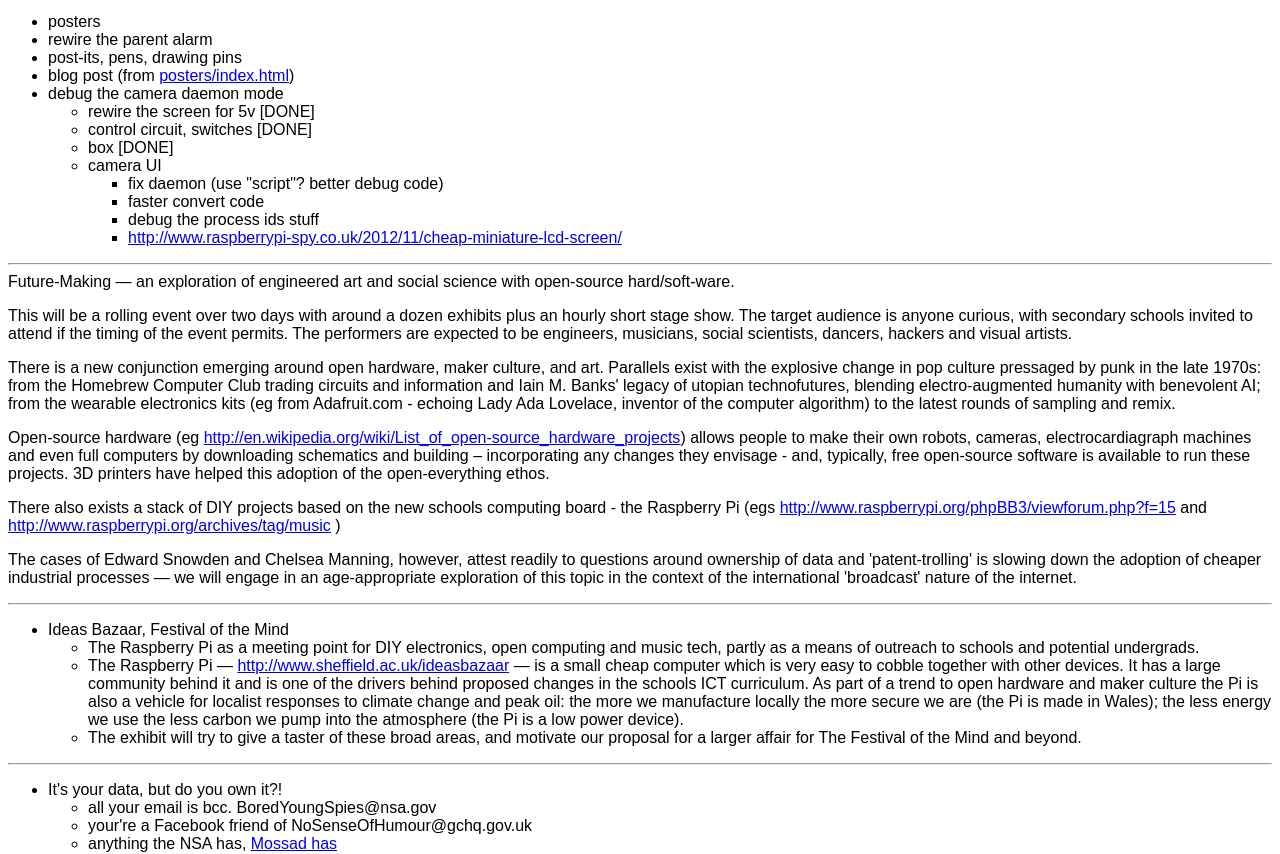
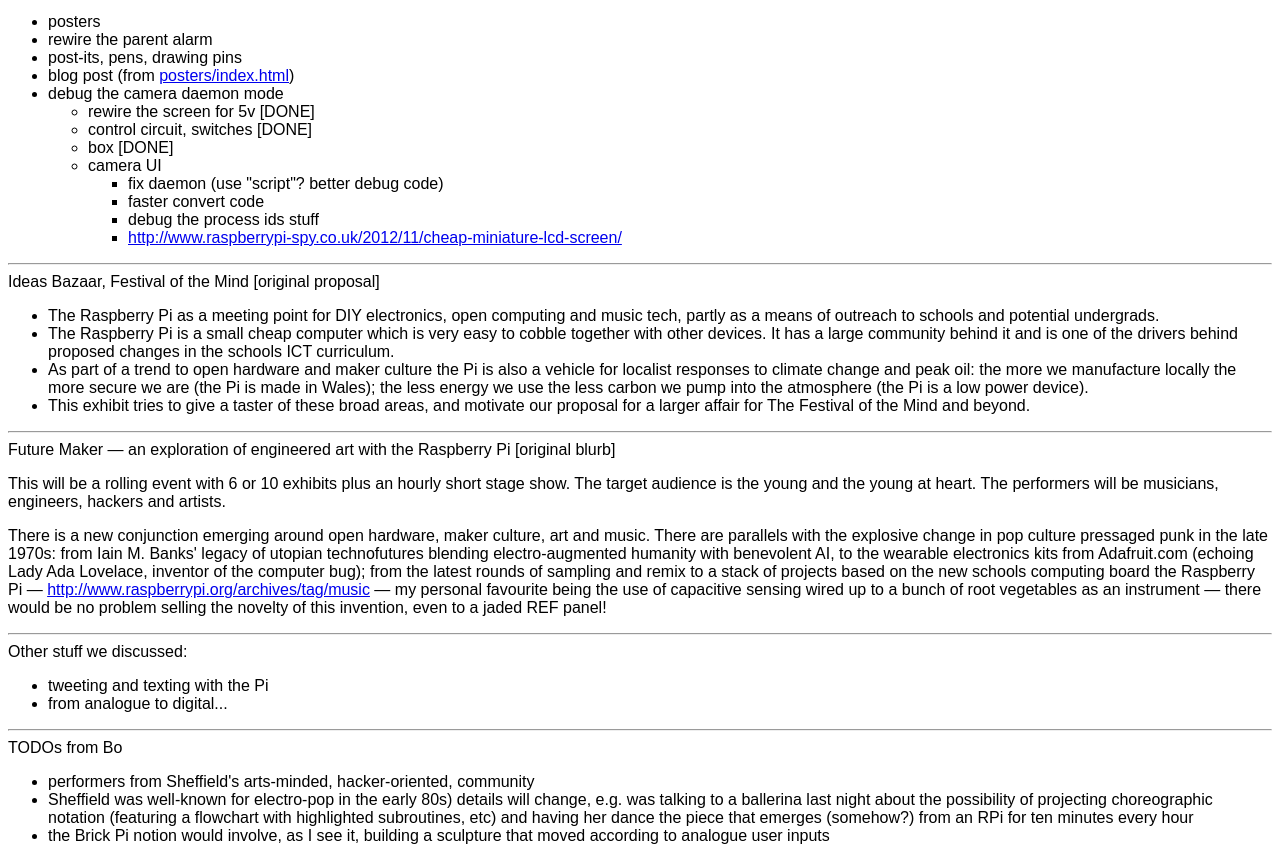
Before and after one commit to hamishcunningham/pi-tronics, a plain HTML site: page ideas-bazaar/notes.html in a window 1280 px wide. Shown: the part 101-955 px from the top of the page. Drawn offline with Linux system fonts and the light colour scheme.

Commit message:
future making poster

```diff
--- a/ideas-bazaar/notes.html
+++ b/ideas-bazaar/notes.html
@@ -67,102 +67,47 @@
 </ul>
 
 <p><hr>
-Future-Making &mdash; an exploration of engineered art and social science with
-open-source hard/soft-ware.</p>
+Ideas Bazaar, Festival of the Mind
+[original proposal]</p>
 
-<p>This will be a rolling event over two days with around a dozen exhibits plus
-an hourly short stage show. The target audience is anyone curious, with
-secondary schools invited to attend if the timing of the event permits.  The
-performers are expected to be engineers, musicians, social scientists,
-dancers, hackers and visual artists.</p>
-
-<p>There is a new conjunction emerging around open hardware, maker culture, and
-art. Parallels exist with the explosive change in pop culture pressaged by
-punk in the late 1970s: from the Homebrew Computer Club trading circuits and
-information and Iain M. Banks' legacy of utopian technofutures, blending
-electro-augmented humanity with benevolent AI; from the wearable electronics
-kits (eg from Adafruit.com - echoing Lady Ada Lovelace, inventor of the
-computer algorithm) to the latest rounds of sampling and remix.</p>
-
-<p>Open-source hardware (eg
-<a class="cow-url" href="http://en.wikipedia.org/wiki/List_of_open-source_hardware_projects">http://en.wikipedia.org/wiki/List_of_open-source_hardware_projects</a>) allows
-people to make their own robots, cameras, electrocardiagraph machines and even
-full computers by downloading schematics and building &ndash; incorporating any
-changes they envisage - and, typically, free open-source software is available
-to run these projects.  3D printers have helped this adoption of the
-open-everything ethos.</p>
-
-<p>There also exists a stack of DIY projects based on the new schools computing
-board - the Raspberry Pi (egs
-<a class="cow-url" href="http://www.raspberrypi.org/phpBB3/viewforum.php?f=15">http://www.raspberrypi.org/phpBB3/viewforum.php?f=15</a> and
-<a class="cow-url" href="http://www.raspberrypi.org/archives/tag/music">http://www.raspberrypi.org/archives/tag/music</a> )</p>
-
-<p>The cases of Edward Snowden and Chelsea Manning, however, attest readily to
-questions around ownership of data and 'patent-trolling' is slowing down the
-adoption of cheaper industrial processes &mdash;  we will engage in an
-age-appropriate exploration of this topic  in the context of the international
-'broadcast' nature of the internet.</p>
-
-<p><hr></p>
 <ul>
-<li>Ideas Bazaar, Festival of the Mind
-  <ul>
-  <li>The Raspberry Pi as a meeting point for DIY electronics, open
-    computing and music tech, partly as a means of outreach to schools and
-    potential undergrads.</li>
-  <li>The Raspberry Pi &mdash; <a class="cow-url" href="http://www.sheffield.ac.uk/ideasbazaar">http://www.sheffield.ac.uk/ideasbazaar</a> &mdash; is a
-    small cheap computer which is very easy to cobble together with other
-    devices. It has a large community behind it and is one of the drivers
-    behind proposed changes in the schools ICT curriculum. As part of a
-    trend to open hardware and maker culture the Pi is also a vehicle for
-    localist responses to climate change and peak oil: the more we
-    manufacture locally the more secure we are (the Pi is made in Wales);
-    the less energy we use the less carbon we pump into the atmosphere
-    (the Pi is a low power device).</li>
-  <li>The exhibit will try to give a taster of these broad areas, and
-    motivate our proposal for a larger affair for The Festival of the Mind
-    and beyond.</li>
-  </ul></li>
-</ul>
-
-<p><hr></p>
-<ul>
-<li>It's your data, but do you own it?!
-  <ul>
-  <li>all your email is bcc. BoredYoungSpies@nsa.gov</li>
-  <li>your're a Facebook friend of NoSenseOfHumour@gchq.gov.uk</li>
-  <li>anything the NSA has,
-    <a class="cow-url" href="http://www.theguardian.com/world/2013/sep/11/nsa-americans-personal-data-israel-documents">Mossad has</a></li>
-  </ul></li>
+<li>The Raspberry Pi as a meeting point for DIY electronics, open computing and
+  music tech, partly as a means of outreach to schools and potential
+  undergrads.</li>
+<li>The Raspberry Pi is a small cheap computer which is very easy to cobble
+  together with other devices. It has a large community behind it and is one
+  of the drivers behind proposed changes in the schools ICT curriculum.</li>
+<li>As part of a trend to open hardware and maker culture the Pi is also a
+  vehicle for localist responses to climate change and peak oil: the more we
+  manufacture locally the more secure we are (the Pi is made in Wales); the
+  less energy we use the less carbon we pump into the atmosphere (the Pi is a
+  low power device).</li>
+<li>This exhibit tries to give a taster of these broad areas, and motivate our
+  proposal for a larger affair for The Festival of the Mind and beyond.</li>
 </ul>
 
 <p><hr>
-Future Maker &mdash; an exploration of engineered art with the
-Raspberry Pi</p>
+Future Maker &mdash; an exploration of engineered art with the Raspberry Pi
+[original blurb]</p>
 
-<p>This will be a rolling event with 6 or 10 exhibits plus an
-hourly short stage show. The target audience is the young and
-the young at heart. The performers will be musicians,
-engineers, hackers and artists.</p>
+<p>This will be a rolling event with 6 or 10 exhibits plus an hourly short stage
+show. The target audience is the young and the young at heart. The performers
+will be musicians, engineers, hackers and artists.</p>
 
-<p>There is a new conjunction emerging around open hardware,
-maker culture, art and music. There are parallels with the
-explosive change in pop culture pressaged punk in the late
-1970s: from Iain M. Banks' legacy of utopian technofutures
-blending electro-augmented humanity with benevolent AI, to the
-wearable electronics kits from Adafruit.com (echoing Lady Ada
-Lovelace, inventor of the computer bug); from the latest
-rounds of sampling and remix to a stack of projects based on
-the new schools computing board the Raspberry Pi &mdash;
-<a class="cow-url" href="http://www.raspberrypi.org/archives/tag/music">http://www.raspberrypi.org/archives/tag/music</a> &mdash; my personal
-favourite being the use of capacitive sensing wired up to a
-bunch of root vegetables as an instrument &mdash; there would be no
-problem selling the novelty of this invention, even to a jaded
-REF panel!</p>
+<p>There is a new conjunction emerging around open hardware, maker culture, art
+and music. There are parallels with the explosive change in pop culture
+pressaged punk in the late 1970s: from Iain M. Banks' legacy of utopian
+technofutures blending electro-augmented humanity with benevolent AI, to the
+wearable electronics kits from Adafruit.com (echoing Lady Ada Lovelace,
+inventor of the computer bug); from the latest rounds of sampling and remix to
+a stack of projects based on the new schools computing board the Raspberry Pi
+&mdash; <a class="cow-url" href="http://www.raspberrypi.org/archives/tag/music">http://www.raspberrypi.org/archives/tag/music</a> &mdash; my personal favourite
+being the use of capacitive sensing wired up to a bunch of root vegetables as
+an instrument &mdash; there would be no problem selling the novelty of this
+invention, even to a jaded REF panel!</p>
 
 <p><hr>
 Other stuff we discussed:</p>
-
 <ul>
 <li>tweeting and texting with the Pi</li>
 <li>from analogue to digital...</li>
@@ -173,7 +118,7 @@
 <ul>
 <li>performers from Sheffield's arts-minded, hacker-oriented, community</li>
 <li>Sheffield was well-known for electro-pop in the early 80s) details will
-  change, eg was talking to a ballerina last night about the possibility of
+  change, e.g. was talking to a ballerina last night about the possibility of
   projecting choreographic notation (featuring a flowchart with highlighted
   subroutines, etc) and having her dance the piece that emerges (somehow?)
   from an RPi for ten minutes every hour</li>
@@ -190,15 +135,15 @@
   <a class="cow-url" href="http://www.youtube.com/watch?feature=player_embedded&v=5yv1yya9T78">http://www.youtube.com/watch?feature=player_embedded&amp;v=5yv1yya9T78</a> for an
   example of Nick's work with Meson on the Tarana100 project a few years ago.</li>
 <li>Mark (very busy most of the year as a sound engineer) is very much into
-  analogue/digital sound making (generally uses supercollider -
-  <a class="cow-url" href="http://supercollider.sourceforge.net/">http://supercollider.sourceforge.net/</a> ) but might be interestable - I'm
+  analogue/digital sound making (generally uses supercollider &mdash;
+  <a class="cow-url" href="http://supercollider.sourceforge.net/">http://supercollider.sourceforge.net/</a> ) but might be interestable &mdash; I'm
   happy to contact him.</li>
 <li>The people I know actively VJing at present use Macs (I experimented with
   LiVeS a while back but reverted to using prepared vids for backdrops) but
   something like <a class="cow-url" href="http://ftp.dyne.org/freej/">http://ftp.dyne.org/freej/</a> might be used with a small RPi
-  cluster - possibly (linked to supercollider as a trigger) a small CompSci
+  cluster &mdash; possibly (linked to supercollider as a trigger) a small CompSci
   student project?</li>
-<li>BrickPi might be worth watching -
+<li>BrickPi might be worth watching &mdash;
   <a class="cow-url" href="http://www.kickstarter.com/projects/john-cole/brickpi-lego-bricks-with-a-raspberry-pi-brain">http://www.kickstarter.com/projects/john-cole/brickpi-lego-bricks-with-a-raspberry-pi-brain</a></li>
 </ul>
 </body></html>
```
Also changed, not shown: ideas-bazaar/posters/index.html (+57 -2 lines), 2 other files.
